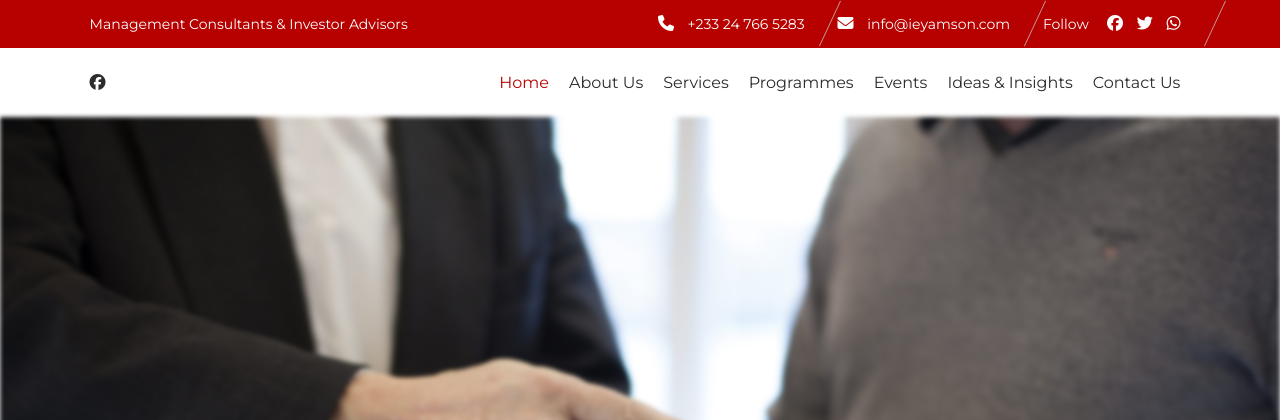
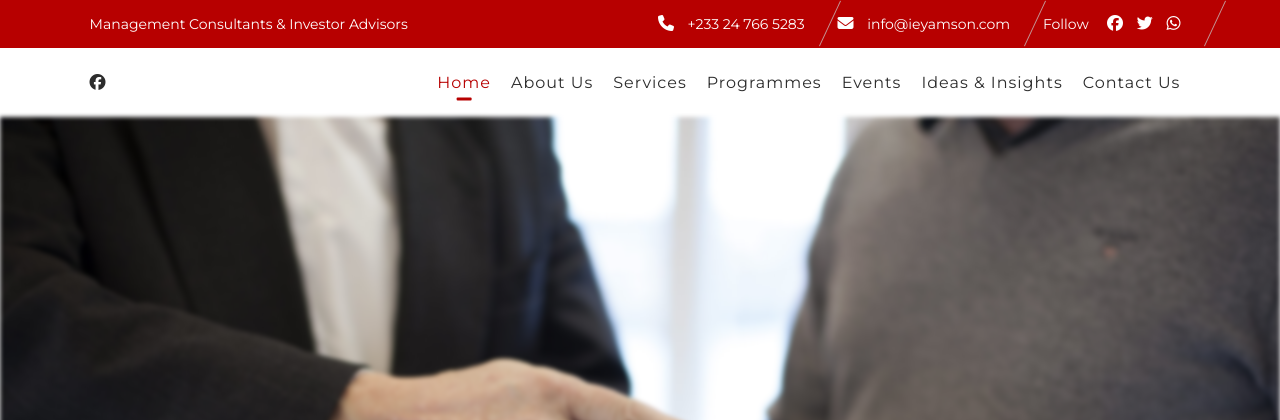
Before and after one commit to aleeyhuag/ishmeal-web, a PHP site: page / in a window 1280 px wide. Shown: the top 420 px of the page. Run offline with PHP 8.4, Linux system fonts and the light colour scheme; some libraries are stand-ins or nearby versions.

Commit message:
Update nav.css

```diff
--- a/css/nav.css
+++ b/css/nav.css
@@ -75,11 +75,7 @@
     color: #2c2c2c;
     text-decoration: none;
     font-weight: 500;
-<<<<<<< Updated upstream
-    letter-spacing: 2px;
-=======
     letter-spacing: 1px;
->>>>>>> Stashed changes
     position: relative;
 }
 
```
